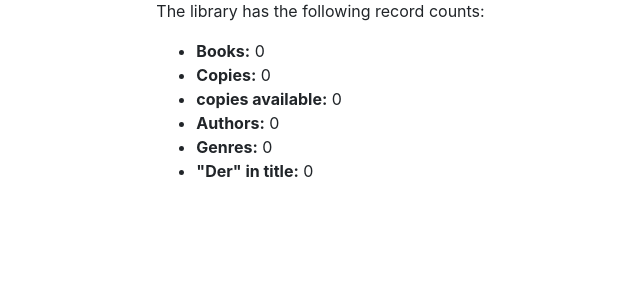
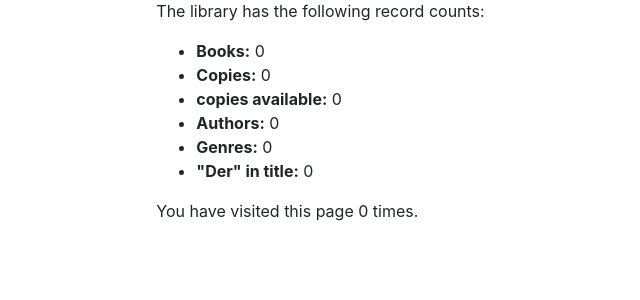
Before and after one commit to msbr0815/locallibrary, a Django app: page /catalog/ in a window 1280 px wide. Shown: the part 143-443 px from the top of the page, without its empty margins (72-712 px from the left). Run offline with Django 3.2, Linux system fonts and the light colour scheme; data that the repository does not hold is empty; parts of the project's set-up code (start-up, migrations or seed data) failed here and were passed over; some libraries are stand-ins or nearby versions.

Commit message:
Added page views

```diff
--- a/catalog/templates/index.html
+++ b/catalog/templates/index.html
@@ -15,4 +15,5 @@
     <li><strong>Genres:</strong> {{ num_genres }}</li>
     <li><strong>"Der" in title:</strong> {{ num_der }}</li>
   </ul>
+  <p>You have visited this page {{ num_visits }} time{% if num_visits != 1 %}s{% endif %}.</p>
 {% endblock %}
--- a/catalog/views.py
+++ b/catalog/views.py
@@ -36,9 +36,12 @@ def index(request):
     #Available books (status = "a")
     num_instances_available = BookInstance.objects.filter(status__exact='a').count()
 
-    #"all()" is implied by default.
+    # "all()" is implied by default.
     num_authors = Author.objects.count()
     num_genres = Genre.objects.count()
+    # Count the number of visits to this view, as counted in the sessions variable
+    num_visits = request.session.get('num_visits', 0) # 0 is a default value
+    request.session['num_visits'] = num_visits + 1
 
     dict_context = {
         'num_books': num_books,
@@ -46,7 +49,8 @@ def index(request):
         'num_instances_available': num_instances_available,
         'num_authors': num_authors,
         'num_genres': num_genres,
-        'num_der': num_der
+        'num_der': num_der,
+        'num_visits': num_visits
     }
 
     #Render the HTML templace index.html with the data in the context variable
```
